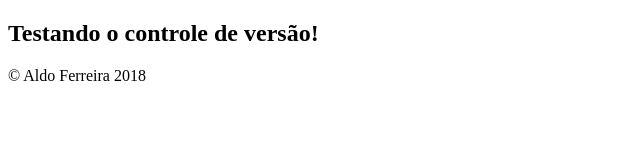
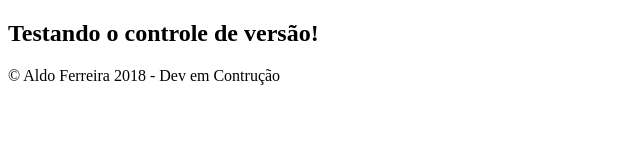
Before and after one commit to AldoFerr/git-curso, a plain HTML site: page index.html in a window 1280 px wide. Shown: the whole page, without its empty margins (0-640 px from the left). Drawn offline with Linux system fonts and the light colour scheme.

Commit message:
Alteracao footer

```diff
--- a/index.html
+++ b/index.html
@@ -7,6 +7,6 @@
 	<h2>Testando o controle de versão!</h2>
 </body>
 <footer>
-	&copy; Aldo Ferreira 2018
+	&copy; Aldo Ferreira 2018 - Dev em Contrução
 </footer>
 </html>
```
